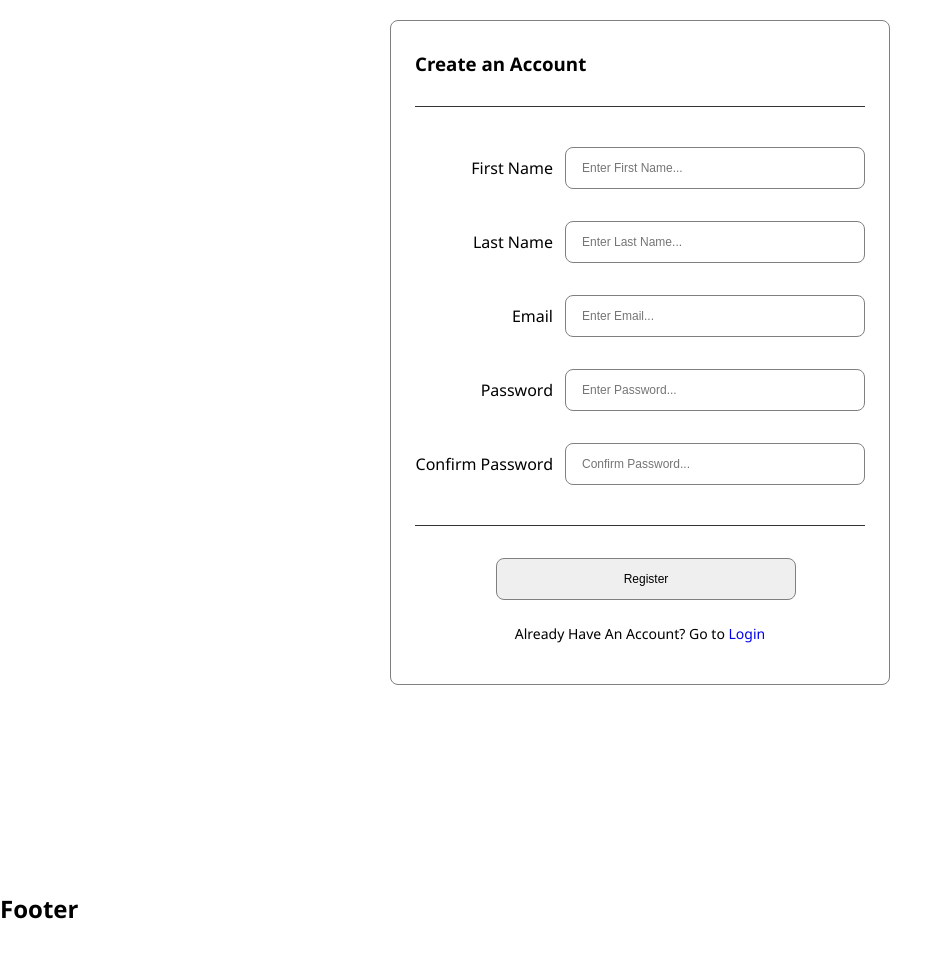
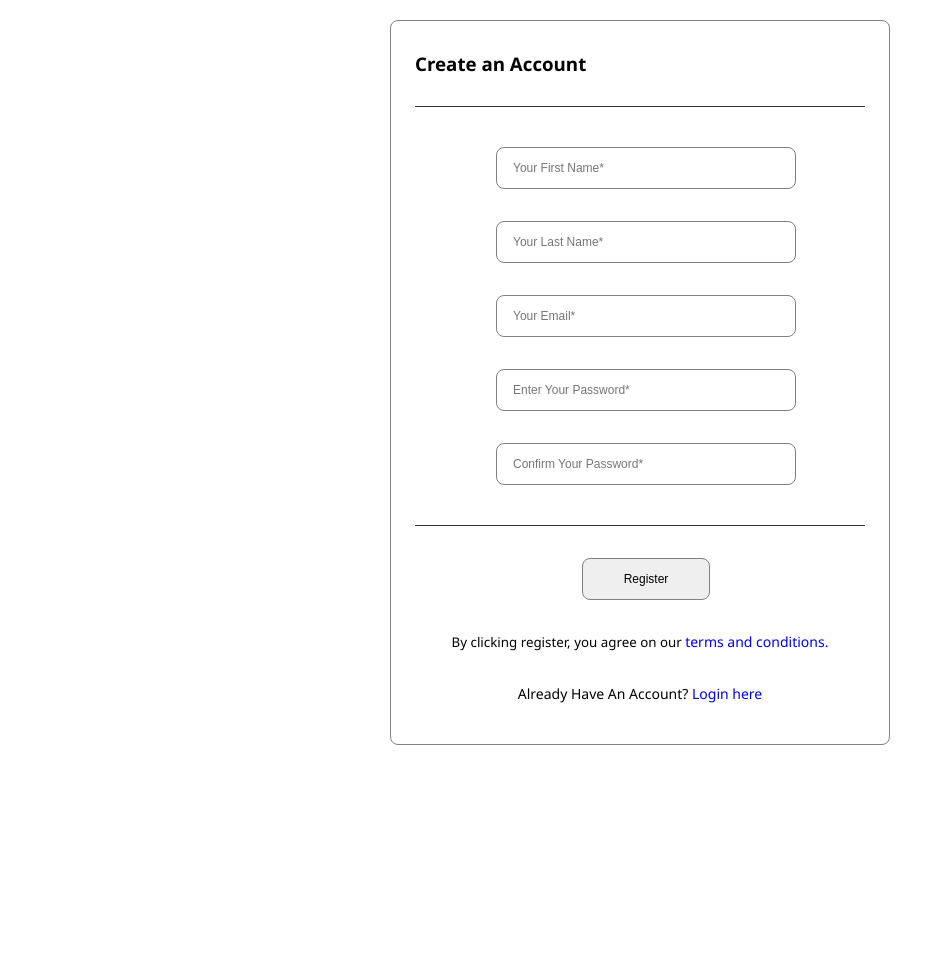
Before and after one commit to lowellrueca/moviecloud, a Python web app: template templates/account/register.html in a window 1280 px wide. Shown: the part 100-1053 px from the top of the page, without its empty margins (0-951 px from the left). Before the commit the page ends 1019 px from the top, so only its background shows below. Run offline with Jinja, Linux system fonts and the light colour scheme; the template is opened without the code that fills it, so the values that code supplies are empty.

Commit message:
updating styles and forms

```diff
--- a/static/css/style.css
+++ b/static/css/style.css
@@ -189,6 +189,14 @@
     padding: 24px;
 }
 
+.form-button {
+    border: 1px solid grey;
+    border-radius: 8px;
+    margin: 8px 0px 8px 12px;
+    padding: 8px 16px;
+    width: 128px;
+}
+
 .form-input {
     border: 1px solid grey;
     border-radius: 8px;
@@ -199,11 +207,12 @@
 
 .form-row {
     margin: 8px 0px;
+    justify-content: center;
 }
 
-.form-row-bot {
-    margin: auto;
-    justify-content: center;
+.form-row-bottom {
+    justify-content: space-around;
+    margin-bottom: 8px;
 }
 
 .form-options {
--- a/templates/account/register.html
+++ b/templates/account/register.html
@@ -5,29 +5,27 @@
     <h3>Create an Account</h3>
     <hr>
     <div class="wrap-flex wrap-row wrap-flex-end form-row">
-        <label for="firstName">First Name</label>
-        <input class="form-input" type="text" placeholder="Enter First Name..." name="firstName" required>
+        <input class="form-input" type="text" placeholder="Your First Name*" name="firstName" required>
     </div>
     <div class="wrap-flex wrap-row wrap-flex-end form-row">
-        <label for="lastName">Last Name</label>
-        <input class="form-input" type="text" placeholder="Enter Last Name..." name="lastName" required>
+        <input class="form-input" type="text" placeholder="Your Last Name*" name="lastName" required>
     </div>
     <div class="wrap-flex wrap-row wrap-flex-end form-row">
-        <label for="email">Email</label>
-        <input class="form-input" type="email" placeholder="Enter Email..." name="email" required>
+        <input class="form-input" type="email" placeholder="Your Email*" name="email" required>
     </div>
     <div class="wrap-flex wrap-row wrap-flex-end form-row">
-        <label for="password">Password</label>
-        <input class="form-input" type="password" placeholder="Enter Password..." name="password" required>
+        <input class="form-input" type="password" placeholder="Enter Your Password*" name="password" required>
     </div>
     <div class="wrap-flex wrap-row wrap-flex-end form-row">
-        <label for="confirmPassword">Confirm Password</label>
-        <input class="form-input" type="password" placeholder="Confirm Password..." name="confirmPassword" required>
+        <input class="form-input" type="password" placeholder="Confirm Your Password*" name="confirmPassword" required>
     </div>
     <hr>
-    <div class="wrap-flex wrap-col form-row-bot">
-        <input class="form-input" type="submit" value="Register">
-        <p class="form-options">Already Have An Account? Go to <a href="{{ url_for('login') }}">Login</a> </p>
+    <div class="wrap-flex wrap-row form-row-bottom">
+        <input class="form-button" type="submit" value="Register">
+    </div>
+    <div class="wrap-flex wrap-col">
+        <small class="form-options">By clicking register, you agree on our <a href="#">terms and conditions.</a></small>
+        <p class="form-options">Already Have An Account? <a href="{{ url_for('login') }}">Login here</a></p>
     </div>
 </form>
 {% endblock main %}
```
Also changed, not shown: templates/account/login.html (+8 -7 lines).
